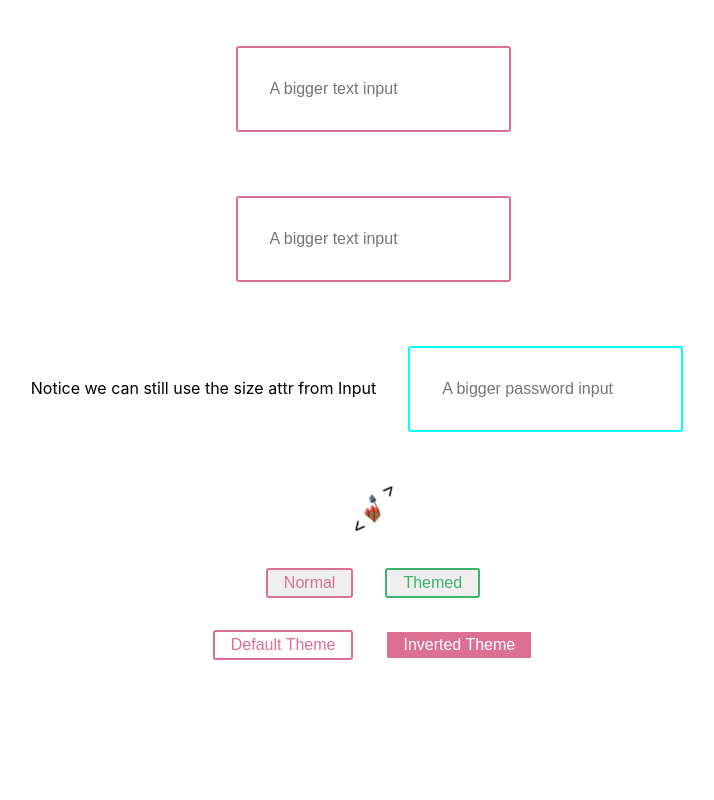
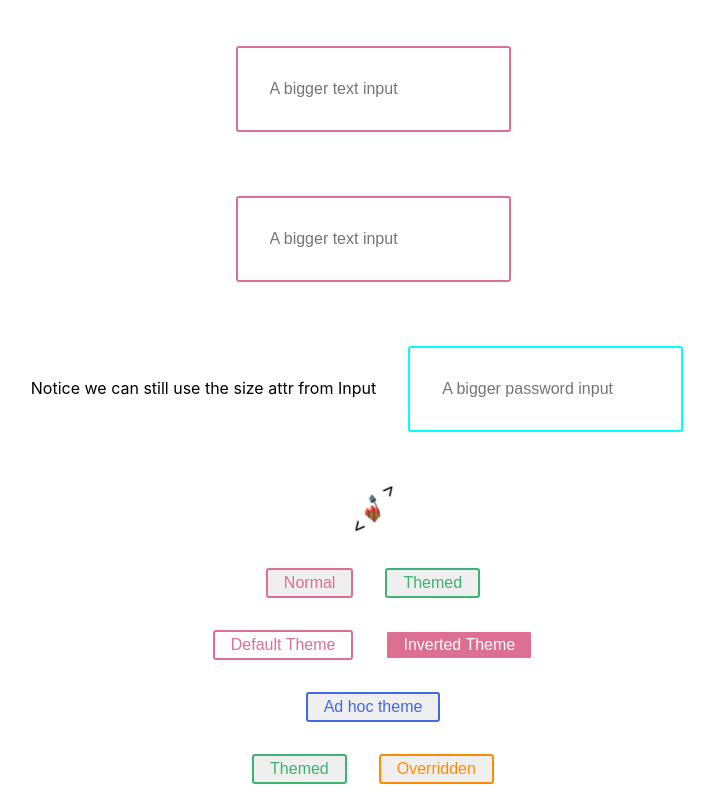
Before and after one commit to Annie-Huang/my-styled-components-tutorial, a React (Create React App) app: page / in a window 1280 px wide. Shown: the part 984-1784 px from the top of the page, without its empty margins (267-981 px from the left). Before the commit the page ends 1660 px from the top, so only its background shows below. Built offline with nearby package versions, Linux system fonts and the light colour scheme.

Commit message:
withTheme | ThemeContext | theme prop

```diff
--- a/src/App.js
+++ b/src/App.js
@@ -8,10 +8,12 @@ import {
   Button4,
   Button5,
   Button6,
+  Button7,
   invertTheme6,
   ReversedButton,
   theme5,
   theme6,
+  theme7,
   TomatoButton2,
   TomatoButton3,
 } from './components/Button';
@@ -135,6 +137,15 @@ function App() {
           </div>
         </ThemeProvider>
       </Container>
+      <Container>
+        <Button7 theme={{ main: 'royalblue' }}>Ad hoc theme</Button7>
+        <ThemeProvider theme={theme7}>
+          <div>
+            <Button7>Themed</Button7>
+            <Button7 theme={{ main: 'darkorange' }}>Overridden</Button7>
+          </div>
+        </ThemeProvider>
+      </Container>
     </div>
   );
 }
--- a/src/components/Button.js
+++ b/src/components/Button.js
@@ -128,3 +128,20 @@ export const invertTheme6 = ({ fg, bg }) => ({
   fg: bg,
   bg: fg,
 });
+
+// Define our button
+export const Button7 = styled.button`
+  font-size: 1em;
+  margin: 1em;
+  padding: 0.25em 1em;
+  border-radius: 3px;
+
+  /* Color the border and text with theme.main */
+  color: ${(props) => props.theme.main};
+  border: 2px solid ${(props) => props.theme.main};
+`;
+
+// Define what main theme will look like
+export const theme7 = {
+  main: 'mediumseagreen',
+};
```
Also changed, not shown: Note.txt.
